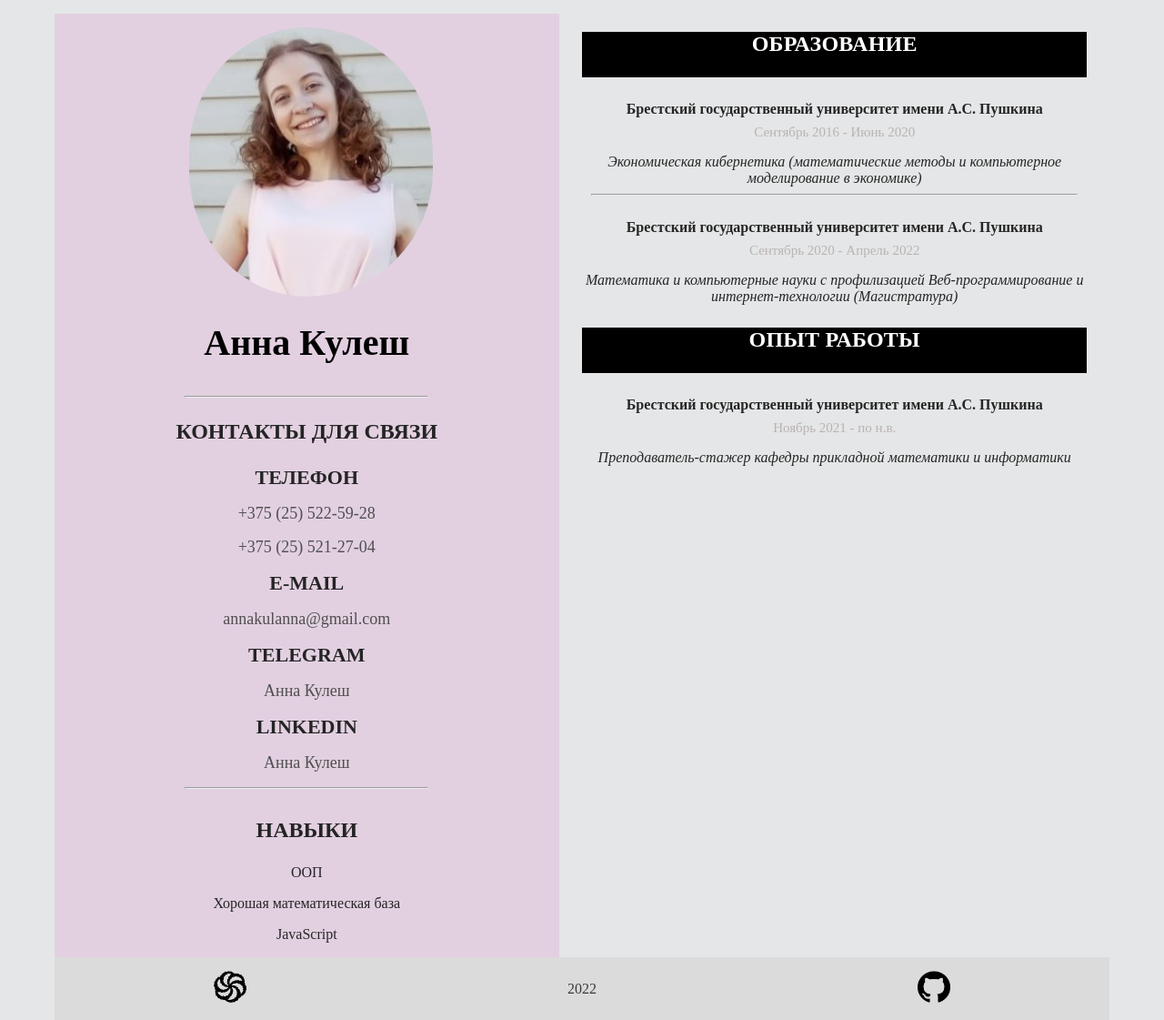
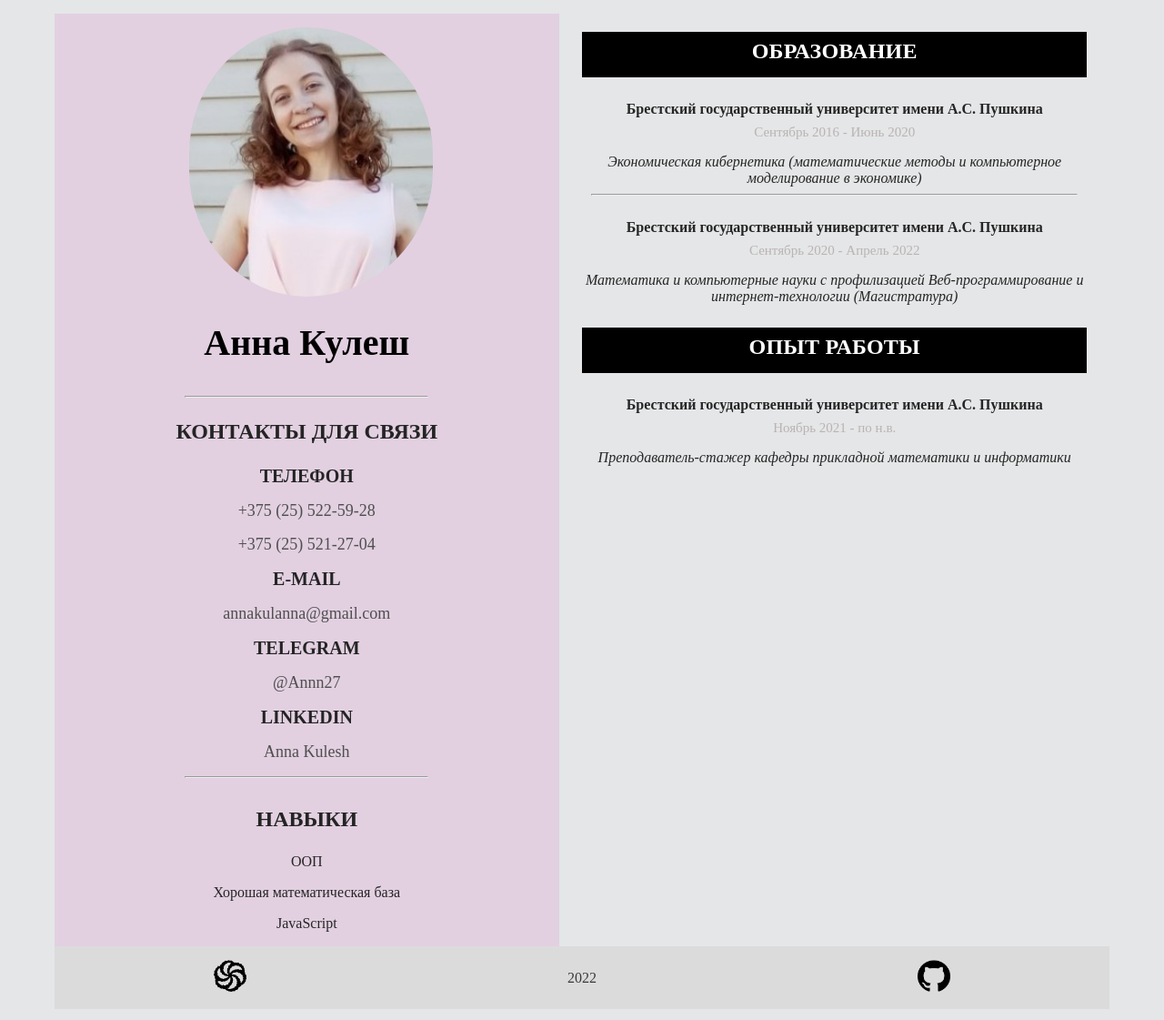
Before and after one commit to annakulanna/cv, a plain HTML site: page index.html in a window 1280 px wide. Shown: the whole page at 91% size. Drawn offline with nearby package versions, Linux system fonts and the light colour scheme.

Commit message:
feat: update file to gh-pages

```diff
--- a/index.html
+++ b/index.html
@@ -52,11 +52,11 @@
                         <p class="contacts"><a href="tel:+375(25)522-59-28">+375 (25) 522-59-28</a></p>
                         <p class="contacts"><a href="tel:+375(25)521-27-04">+375 (25) 521-27-04</a></p>
                         <h4 class="contact">E-mail</h4>
-                        <p class="contacts"><a href="mailto:annakulanna@gmail.com?subject=По поводу вакансий">annakulanna@gmail.com</a></p>
+                        <p class="contacts"><a href="mailto:annakulanna@gmail.com?subject=">annakulanna@gmail.com</a></p>
                         <h4 class="contact">Telegram</h4>
-                        <p class="contacts"><a href="https://t.me/Annn27">Анна Кулеш</a></p>
+                        <p class="contacts"><a href="https://t.me/Annn27">@Annn27</a></p>
                         <h4 class="contact">LinkedIn</h4>
-                        <p class="contacts"><a href="https://www.linkedin.com/in/anna-kulesh-278024180/">Анна Кулеш</a></p>
+                        <p class="contacts"><a href="https://www.linkedin.com/in/anna-kulesh-278024180/">Anna Kulesh</a></p>
 
                       <!--  <li>GitHub: <a href="https://github.com/annakulanna">Анна Кулеш</a></li>
                         <li>Codewars: <a href="https://www.codewars.com/users/annakulanna">Анна Кулеш</a></li>
--- a/style.css
+++ b/style.css
@@ -60,6 +60,7 @@ body {
 
   height: 50px;
   background-color: black;
+  line-height: 43px;
 }
 
 h1{
@@ -68,13 +69,11 @@ h1{
 }
 
 h2 {
-  margin-top: 20px;
   font-weight: bold;
   font-size: 24px;
   letter-spacing: 0.01em;
   text-transform: uppercase;
   color: #FFFFFF;
-
 }
 
 .university{
@@ -141,7 +140,7 @@ h4 {
   text-transform: uppercase;
   font-style: normal;
   margin: 0;
-  font-size: 22px;
+  font-size: 20px;
   color: #242424;
 
 }
```
